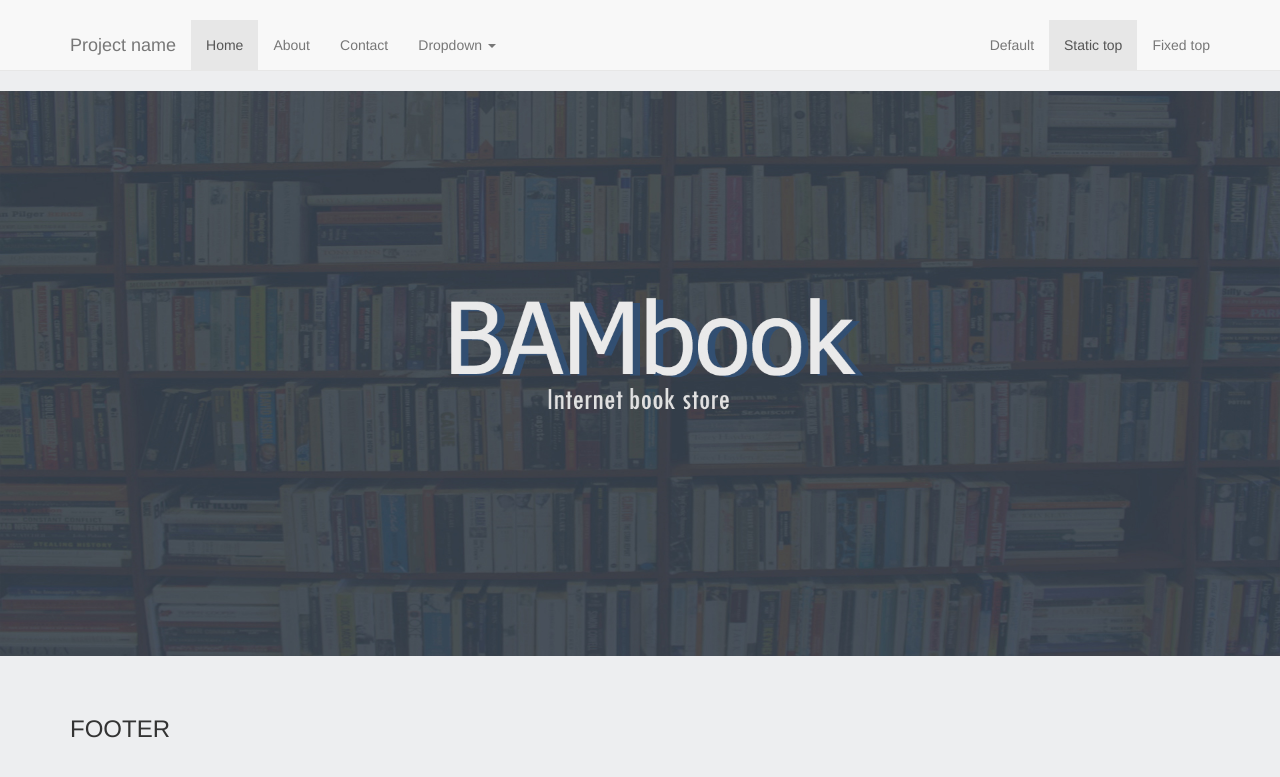
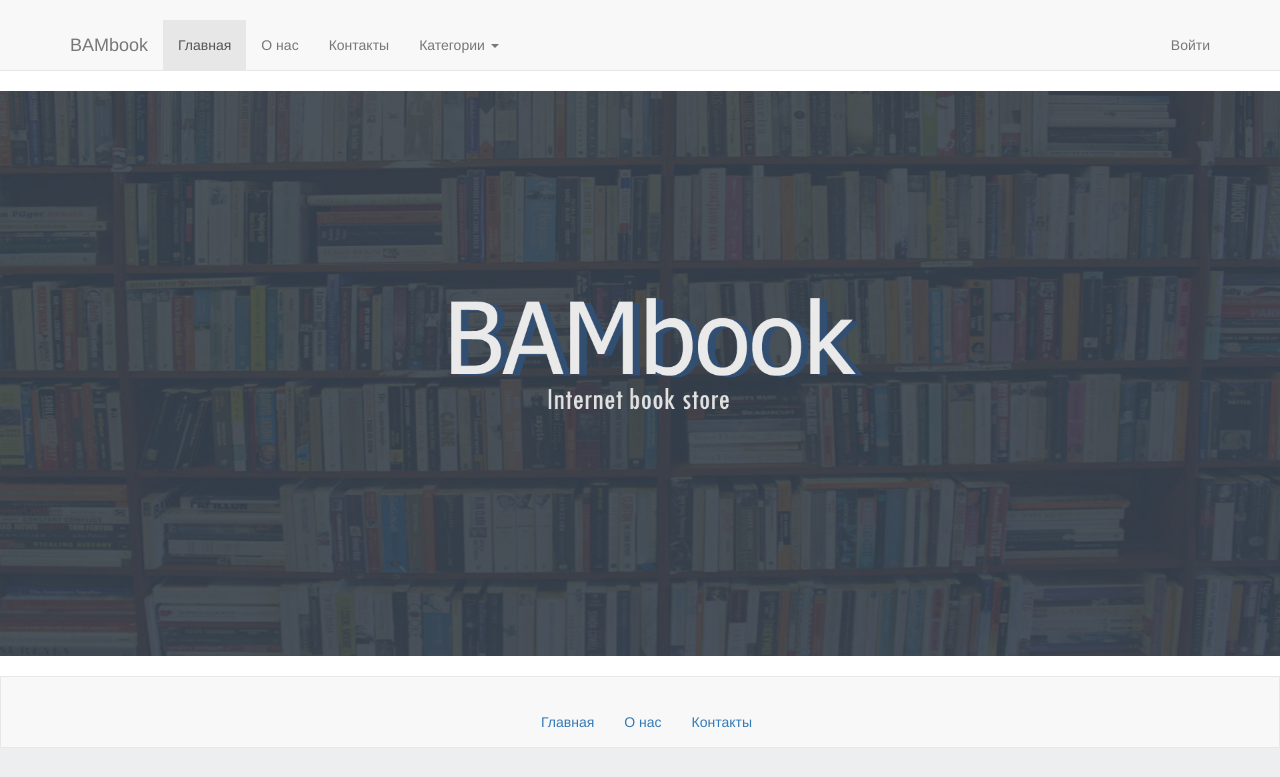
Before and after one commit to Bloodstein/bambook, a Django app: template templates/home.html in a window 1280 px wide. Shown: the top 777 px of the page. Run offline with Django 3.2, Linux system fonts and the light colour scheme; the template is opened without the code that fills it, so the values that code supplies are empty; some libraries are stand-ins or nearby versions.

Commit message:
CompleteViewImages

```diff
--- /dev/null
+++ b/static/footer.css
@@ -0,0 +1,9 @@
+.footer {
+	border: 1px solid #e7e7e7;
+	background-color: #f8f8f8;
+}
+
+.foot-nav {
+	position: relative;
+	left: 40%;
+}
--- a/templates/footer.html
+++ b/templates/footer.html
@@ -1,7 +1,13 @@
+{% load staticfiles %}
+<link href="https://cdnjs.cloudflare.com/ajax/libs/twitter-bootstrap/3.3.6/css/bootstrap.min.css" rel="stylesheet">
+<link rel="stylesheet" href="{% static 'footer.css' %}">
+
 <footer class="footer">
 <div class="container">
-	<div class="text">
-		<h3>FOOTER</h3>
-	</div>
+		<ul class="foot-nav nav navbar-nav">
+            <li class="active"><a href="#">Главная</a></li>
+            <li><a href="#about">О нас</a></li>
+            <li><a href="#contact">Контакты</a></li>
+        </ul>
 </div>
 </footer>
--- a/templates/navbar.html
+++ b/templates/navbar.html
@@ -7,17 +7,17 @@
             <span class="icon-bar"></span>
             <span class="icon-bar"></span>
           </button>
-          <a class="navbar-brand" href="#">Project name</a>
+          <a class="navbar-brand" href="#">BAMbook</a>
         </div>
         <div id="navbar" class="navbar-collapse collapse">
           <ul class="nav navbar-nav">
-            <li class="active"><a href="#">Home</a></li>
-            <li><a href="#about">About</a></li>
-            <li><a href="#contact">Contact</a></li>
+            <li class="active"><a href="#">Главная</a></li>
+            <li><a href="#about">О нас</a></li>
+            <li><a href="#contact">Контакты</a></li>
             <li class="dropdown">
-              <a href="#" class="dropdown-toggle" data-toggle="dropdown" role="button" aria-haspopup="true" aria-expanded="false">Dropdown <span class="caret"></span></a>
+              <a href="#" class="dropdown-toggle" data-toggle="dropdown" role="button" aria-haspopup="true" aria-expanded="false">Категории <span class="caret"></span></a>
               <ul class="dropdown-menu">
-                <li><a href="#">Action</a></li>
+                <li><a href="#">Новинки</a></li>
                 <li><a href="#">Another action</a></li>
                 <li><a href="#">Something else here</a></li>
                 <li role="separator" class="divider"></li>
@@ -28,9 +28,7 @@
             </li>
           </ul>
           <ul class="nav navbar-nav navbar-right">
-            <li><a href="../navbar/">Default</a></li>
-            <li class="active"><a href="./">Static top <span class="sr-only">(current)</span></a></li>
-            <li><a href="../navbar-fixed-top/">Fixed top</a></li>
+            <li><a href="#">Войти</a></li>
           </ul>
         </div><!--/.nav-collapse -->
       </div>
```
Also changed, not shown: db.sqlite3, static/media/products_images/6S 64Gb-2.jpg (deleted), static/media/products_images/6S_64Gb.jpg (renamed from static/media/products_images/6S 64Gb.jpg), static/media/products_images/MacBook Pro 256GB-2.jpg (deleted), static/media/products_images/MacBook_Pro_256GB.jpg (renamed from static/media/products_images/MacBook Pro 256GB.jpg).
